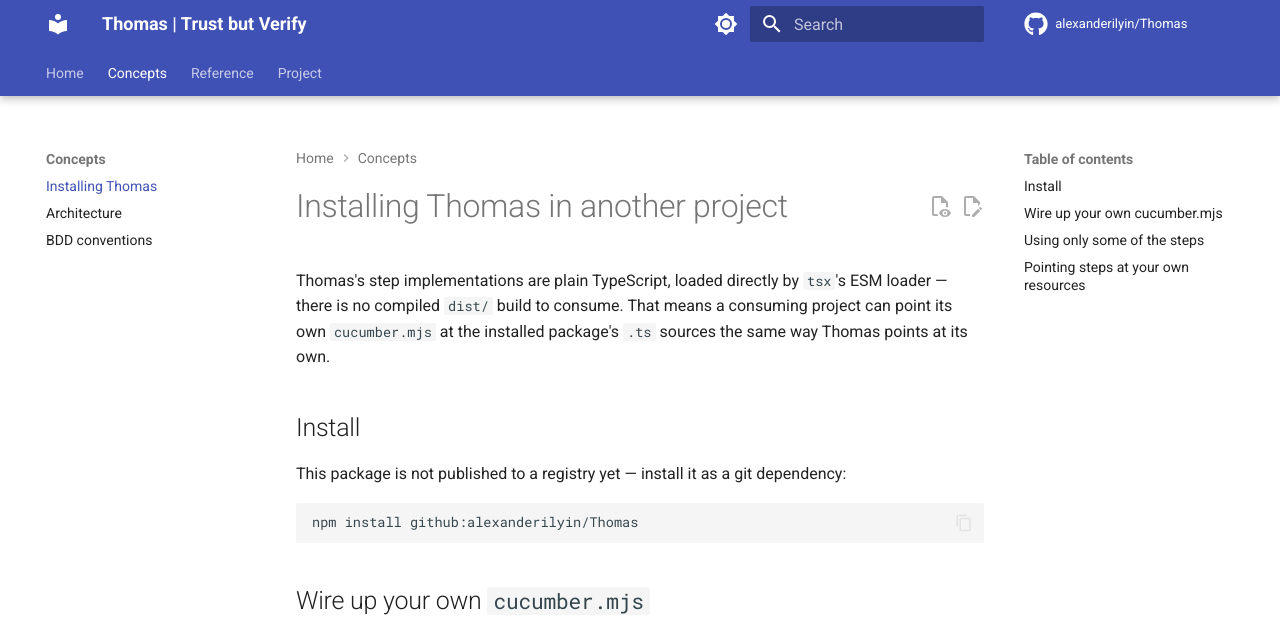
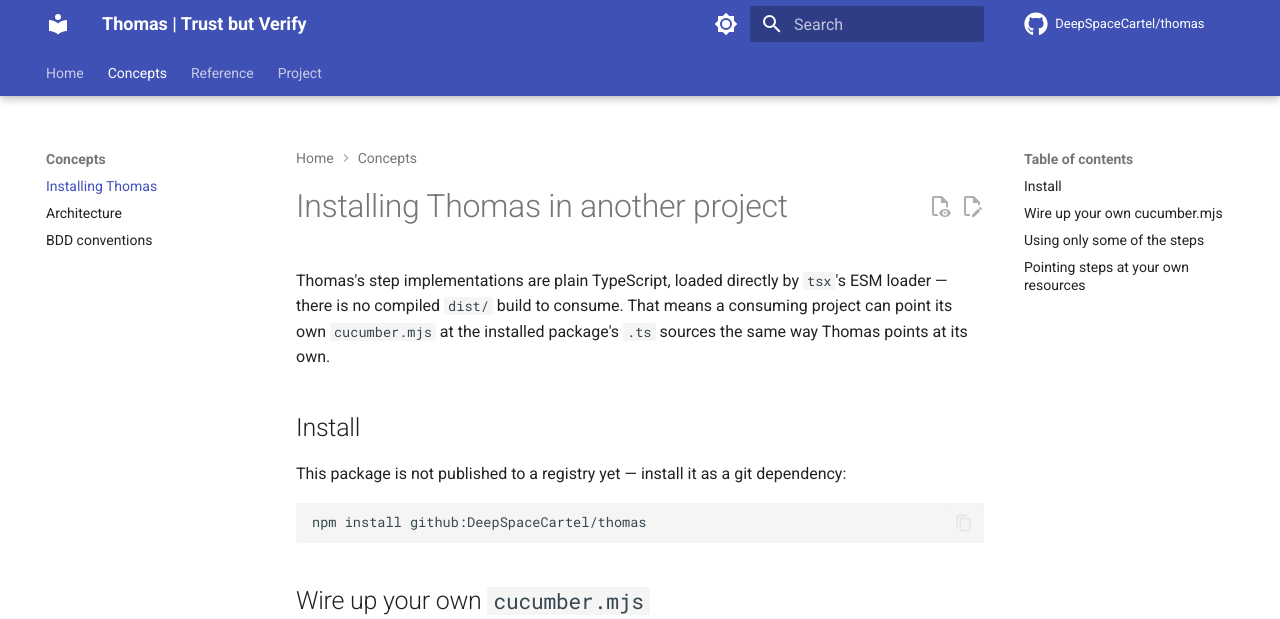
Before and after one commit to DeepSpaceCartel/thomas, an MkDocs documentation site: the page built from docs/concepts/installing.md, in a window 1280 px wide and 900 px high. Shown: the top 619 px of the window. Built offline with MkDocs 1.6.1 and Material for MkDocs 9.7.7, drawn with Linux system fonts in a browser that asks for light colours; comment, search, counter and statistics services are not loaded.

Commit message:
chore: update repo references for the move to DeepSpaceCartel/thomas
The repo moved from alexanderilyin/Thomas to DeepSpaceCartel/thomas
(history pushed to the new remote separately). Updates every hardcoded
alexanderilyin/Thomas repo/compare/release/advisories link across
CHANGELOG.md, README.md, mkdocs.yml, .github/{SECURITY,CODE_OF_CONDUCT}.md,
and docs/{project/fixtures,concepts/installing}.md. Leaves the
custom Pages domain (alexander.ilyin.eu, unrelated to account/org
ownership) and the maintainer's own github.com/alexanderilyin profile
link untouched.

Co-Authored-By: Claude Sonnet 5 <noreply@anthropic.com>

````diff
--- a/docs/concepts/installing.md
+++ b/docs/concepts/installing.md
@@ -12,7 +12,7 @@ This package is not published to a registry yet — install it as a git
 dependency:
 
 ```bash
-npm install github:alexanderilyin/Thomas
+npm install github:DeepSpaceCartel/thomas
 ```
 
 ## Wire up your own `cucumber.mjs`
--- a/mkdocs.yml
+++ b/mkdocs.yml
@@ -1,8 +1,8 @@
 site_name: Thomas | Trust but Verify
 site_description: Real-command BDD testing for Helm, Kubernetes, and HTTP services.
 site_url: https://alexander.ilyin.eu/Thomas/
-repo_url: https://github.com/alexanderilyin/Thomas
-repo_name: alexanderilyin/Thomas
+repo_url: https://github.com/DeepSpaceCartel/thomas
+repo_name: DeepSpaceCartel/thomas
 edit_uri: edit/main/docs/
 
 nav:
````
Also changed, not shown: CHANGELOG.md (+2 -2 lines), README.md (+1 -1 lines), docs/project/fixtures.md (+5 -5 lines), .github/CODE_OF_CONDUCT.md, .github/SECURITY.md.
